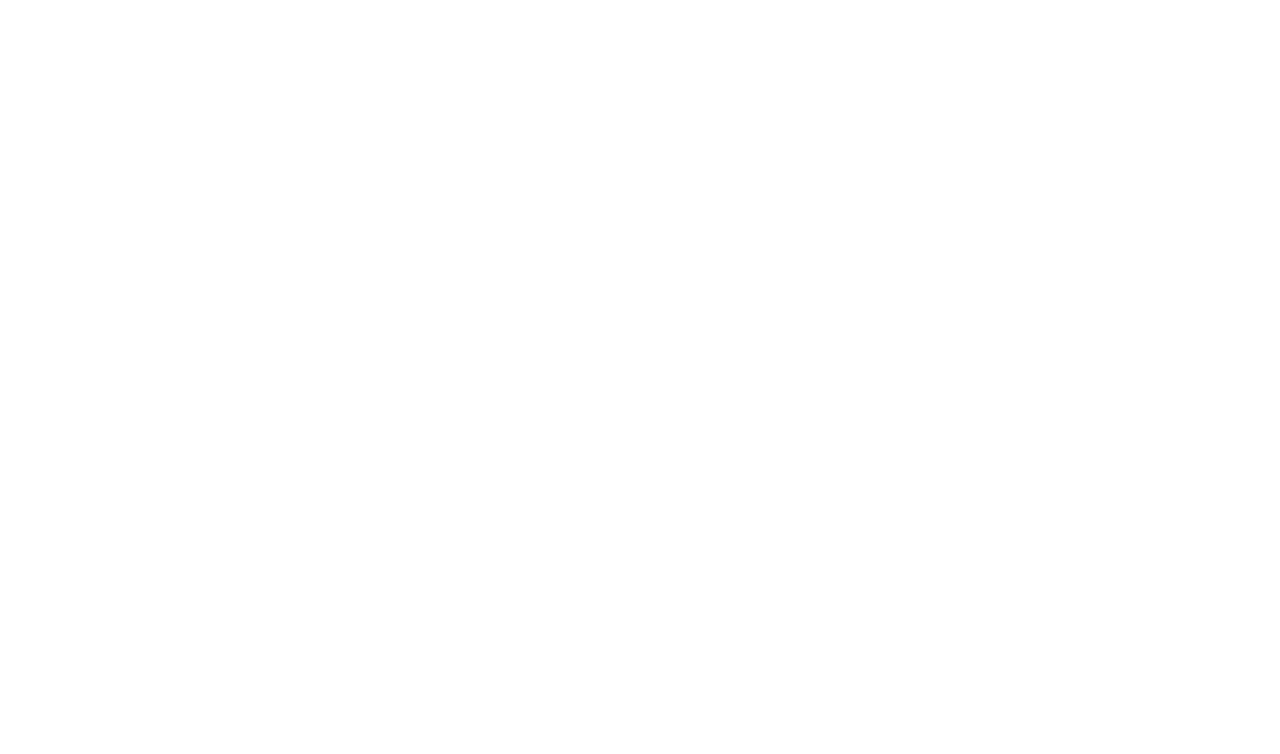
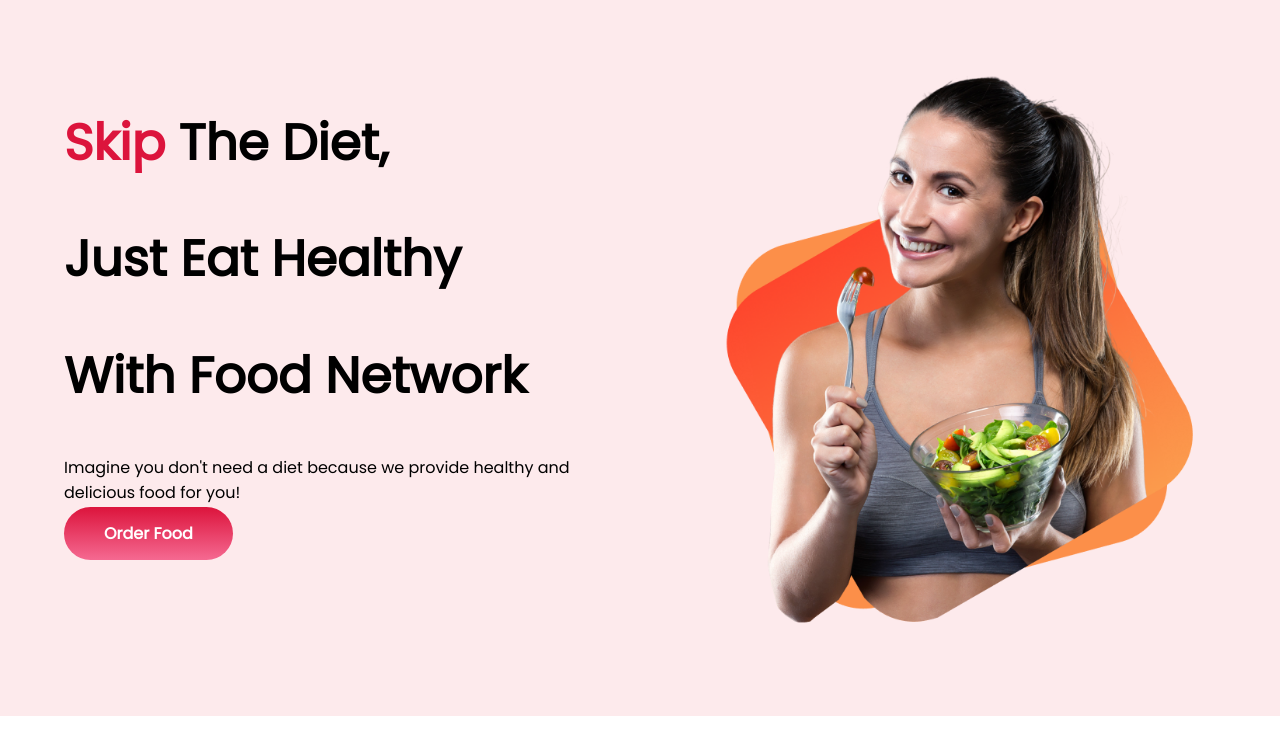
Before and after one commit to ShantoHabibi/Food-network, a plain HTML site: page index.html in a window 1280 px wide. Drawn offline with Linux system fonts and the light colour scheme.

Commit message:
top-part

```diff
--- a/index.html
+++ b/index.html
@@ -6,10 +6,30 @@
     <meta http-equiv="X-UA-Compatible" content="IE=edge">
     <meta name="viewport" content="width=device-width, initial-scale=1.0">
     <title>Food network</title>
+    <link rel="preconnect" href="https://fonts.googleapis.com">
+    <link rel="preconnect" href="https://fonts.gstatic.com" crossorigin>
+    <link href="https://fonts.googleapis.com/css2?family=Poppins&display=swap" rel="stylesheet">
     <link rel="stylesheet" href="style.css">
 </head>
 
 <body>
+    <section class="top-banner">
+        <div class="half-width">
+            <h1><span class="color-crimson">Skip</span> The Diet,</h1>
+            <h1>Just Eat Healthy</h1>
+            <h1>With Food Network</h1>
+            <p>Imagine you don't need a diet because we provide
+
+                healthy and delicious food for you!</p>
+
+            <a class="link-button" target="-blank" href="https://www.foodpanda.com.bd/">Order Food</a>
+        </div>
+
+        <div class="half-width">
+            <img src="images/Group 8425.png" alt="" srcset="">
+        </div>
+    </section>
+
 
 </body>
 
--- a/style.css
+++ b/style.css
@@ -0,0 +1,32 @@
+body{
+    font-family: 'Poppins', sans-serif;
+    margin: 0%;
+}
+h1{
+    font-size: 50px;
+}
+.color-crimson{
+    color: crimson;
+}
+section{
+    display: flex;
+}
+.half-width{
+    width: 50%;
+    padding: 5%;
+}
+.half-width img{
+    width: 100%;
+}
+.link-button{
+    text-decoration: none;
+    background-image: linear-gradient(crimson, #f56991);
+    padding: 15px 40px;
+    border-radius: 60px;
+    color: white;
+    font-weight: 700;
+}
+.top-banner{
+    background-image: url(images/Frame\ 58.jpg);
+    background-repeat: no-repeat;
+}
```
Also changed, not shown: images/6667872_preview-removebg-preview.png (added), images/Frame 57.jpg (added), images/Frame 58.jpg (added), images/Group 8425.png (added), images/Project Cover.jpg (added), images/Project Cover.png (added), images/Project Cover1.jpg (added).
